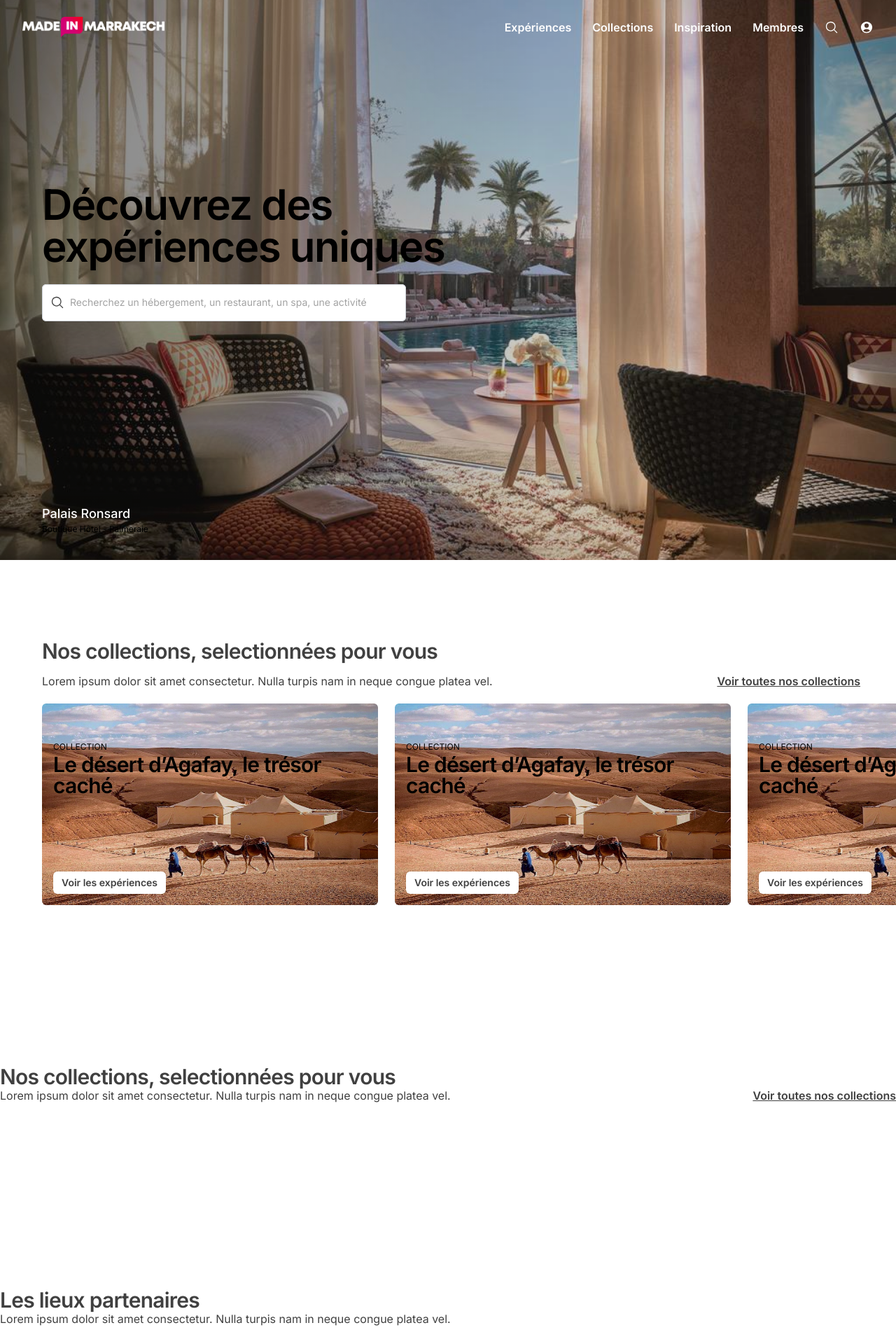
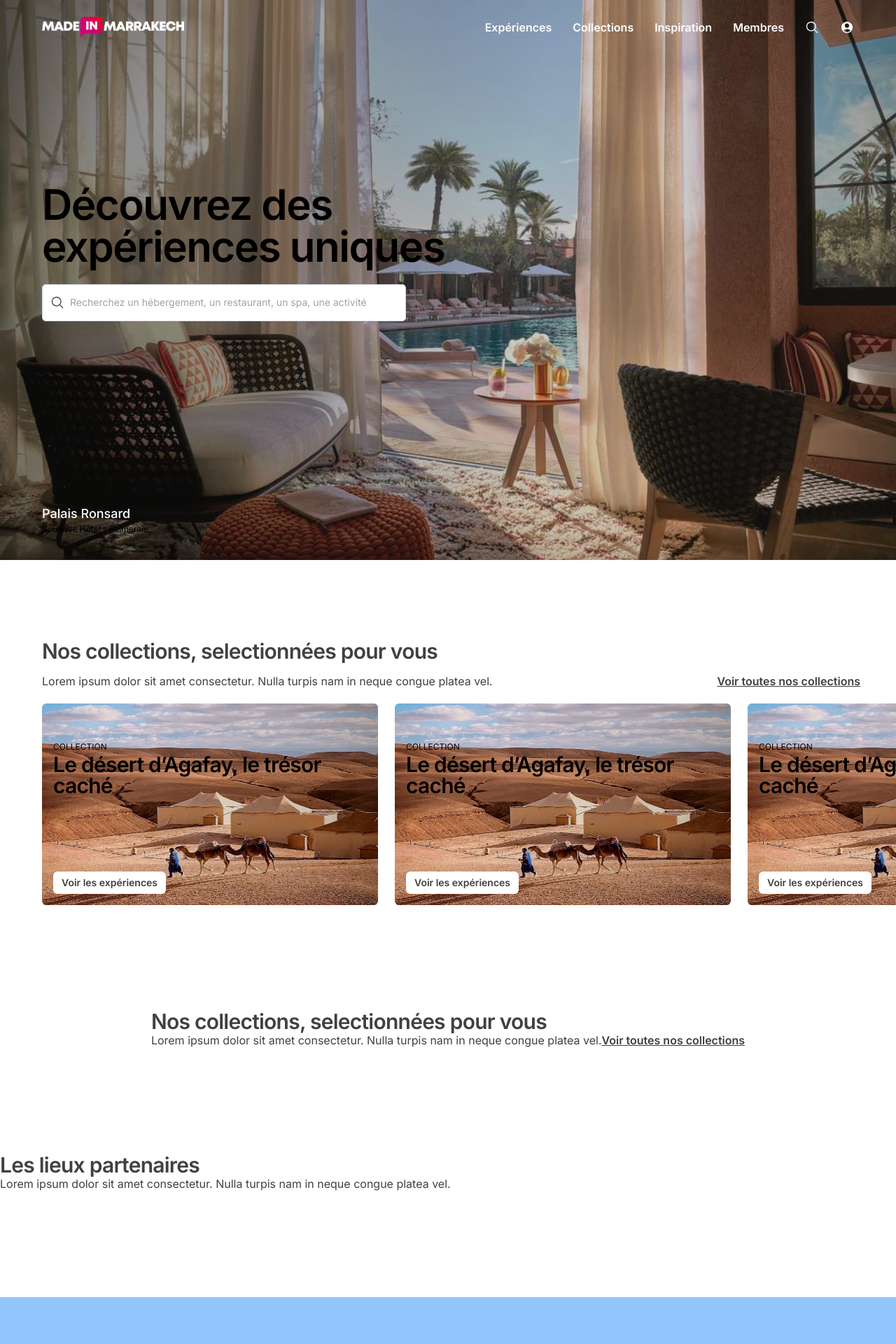
Before and after one commit to mimcity/madeincity_integration, a Next.js app: page / in a window 1280 px wide. Shown: the top 1920 px of the page at 70% size. Built offline with nearby package versions, Linux system fonts and the light colour scheme.

Commit message:
navbar and hero fixes

```diff
--- a/components/ExperiencesSection.tsx
+++ b/components/ExperiencesSection.tsx
@@ -1,9 +1,10 @@
 import React from "react";
 import { Description, DescriptionLink, Title } from "./UI/SectionElements";
+import Layout from "./UI/Layout";
 
 const ExperiencesSection = () => {
   return (
-    <div className="mt-[115px] mb-[150px]">
+    <Layout additional="py-9">
       <Title>Nos collections, selectionnées pour vous</Title>
       <div className="flex items-center justify-between">
         <Description>
@@ -12,7 +13,7 @@ const ExperiencesSection = () => {
         </Description>
         <DescriptionLink>Voir toutes nos collections</DescriptionLink>
       </div>
-    </div>
+    </Layout>
   );
 };
 
--- a/components/Hero.tsx
+++ b/components/Hero.tsx
@@ -15,7 +15,7 @@ const Hero = () => {
           className="sm:block hidden object-cover"
         />
         <div className="z-50 relative flex-1 flex flex-col justify-center">
-          <div className="lg:px-15 sm:px-6 px-4 flex flex-col justify-between flex-1 sm:pb-9">
+          <div className="lg:px-15 md:px-8 px-4 flex flex-col justify-between flex-1 sm:pb-9">
             <div></div>
             <div>
               <h1 className="text-6xl leading-[60px] -tracking-wide font-semibold max-w-[623px] sm:block hidden">
@@ -46,8 +46,8 @@ const Hero = () => {
           </div>
         </div>
       </div>
-      <div className="w-3/5 h-full absolute inset-0 z-40 bg-gradient-to-r from-black/40 to-transparent md:block hidden" />
-      <div className="bg-black opacity-20 w-full h-full absolute inset-0 z-40 md:block hidden" />
+      <div className="w-3/5 h-full absolute inset-0 z-40 bg-gradient-to-r from-black/40 to-transparent sm:block hidden" />
+      <div className="bg-black opacity-20 w-full h-full absolute inset-0 z-40 sm:block hidden" />
     </Layout>
   );
 };
--- a/components/Navbar.tsx
+++ b/components/Navbar.tsx
@@ -59,7 +59,7 @@ const Navbar = () => {
       )}
       ref={navbarRef}
     >
-      <div className="max-w-7xl mx-auto lg:px-8 sm:px-6 px-4">
+      <div className="max-w-screen-2xl mx-auto lg:px-15 md:px-8 px-4">
         <div className="flex items-center justify-between">
           <div className="sm:block hidden">
             <Image src={logo} width={203} height={30} alt="Logo" />
--- a/components/SliderSection.tsx
+++ b/components/SliderSection.tsx
@@ -5,7 +5,7 @@ import Layout from "./UI/Layout";
 
 const SliderSection = () => {
   return (
-    <Layout fullWidth additional="md:py-[115px] py-8 md:pl-15 pl-4">
+    <Layout fullWidth additional="lg:py-[115px] md:py-16 py-8 md:pl-15 pl-4">
       <div className="md:pr-0 pr-4">
         <Title>Nos collections, selectionnées pour vous</Title>
         <div className="flex items-center justify-between md:pr-[51px] md:mt-4 mt-2">
--- a/components/UI/Layout.tsx
+++ b/components/UI/Layout.tsx
@@ -14,7 +14,7 @@ const Layout = ({
     <div
       className={classNames(
         "mx-auto",
-        fullWidth ? "w-full" : "max-w-7xl lg:px-8 sm:px-6 px-4",
+        fullWidth ? "w-full" : "max-w-screen-2xl mx-auto lg:px-15 md:px-8 px-4",
         additional
       )}
     >
```
